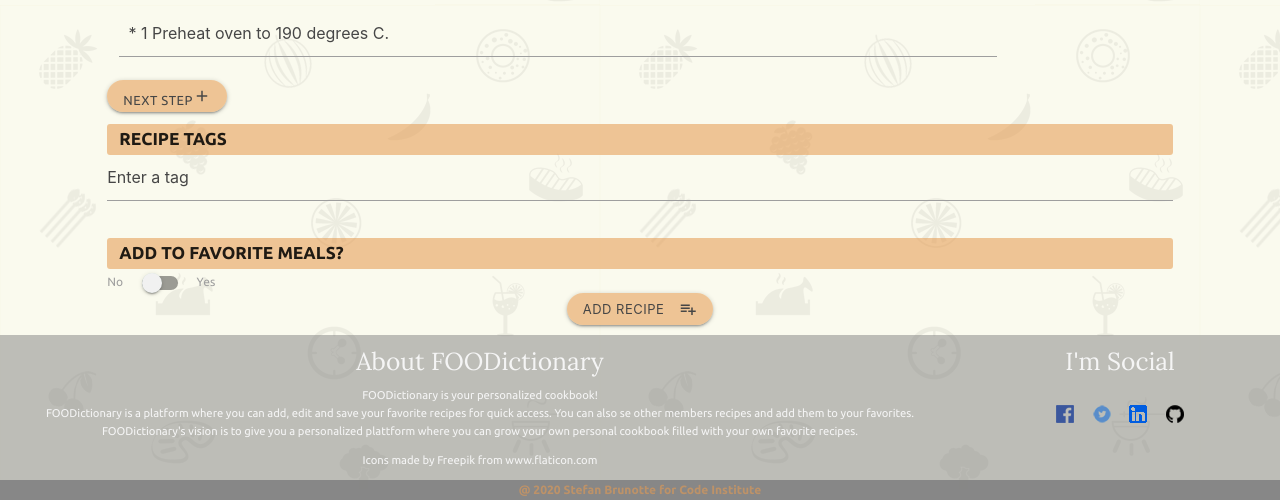
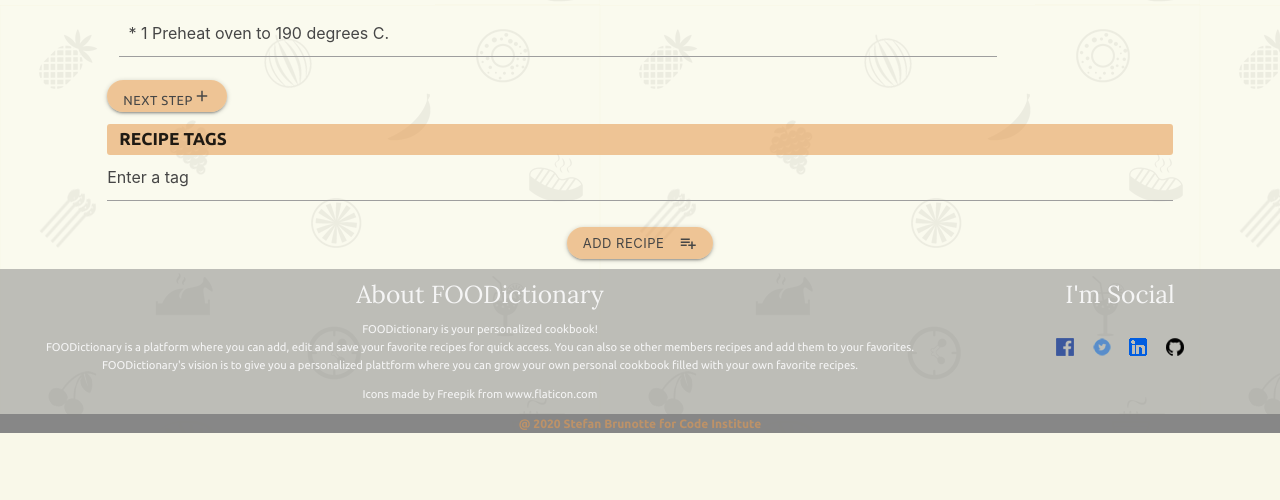
Before and after one commit to MrBrunotte/foodictionary, a Flask app: page /add_recipe in a window 1280 px wide. Shown: the part 1395-1895 px from the top of the page. After the commit the page ends 1828 px from the top, so only its background shows below. Run offline with Flask 2, Linux system fonts and the light colour scheme; the visitor is signed in with stand-in values (Sample User, id 1); data that the repository does not hold is empty; some libraries are stand-ins or nearby versions.

Commit message:
Removed add to favorite switch

```diff
--- a/app.py
+++ b/app.py
@@ -364,6 +364,7 @@
                    {'favorite': recipe_id}})
     return redirect(url_for('recipe_page', recipe_id=recipe_id))
 
+
 # -------------------------------------------- #
 # ------------- recipe.html ------------------ #
 # -------------------------------------------- #
--- a/templates/add_recipe.html
+++ b/templates/add_recipe.html
@@ -147,20 +147,6 @@
                 </div>
             </div>
 
-
-
-            <!-- Add to favourites -->
-            <div class="switch">
-                <h6 class="edit-recipe-headers" for="favorite">Add to favorite meals?</h6>
-                <label>
-                    No
-                    <input type="checkbox" id="favorite" name="favorite">
-                    <span class="lever"></span>
-                    Yes
-                </label>
-            </div>
-
-
             <!-- Update button -->
             <div class="row center col s12">
                 <button class="waves-effect waves-light btn-small" type="submit" name="action">Add Recipe
```
